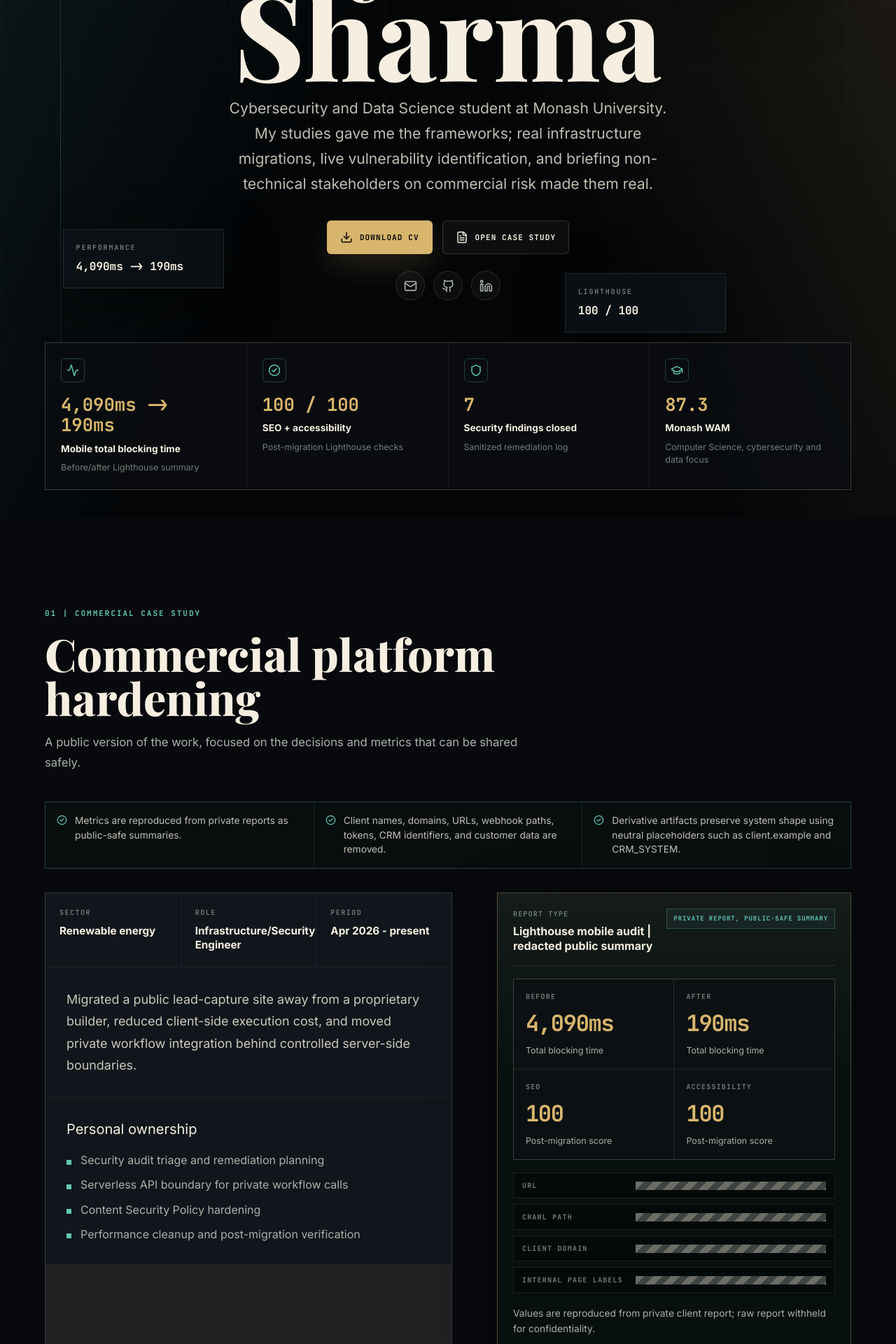
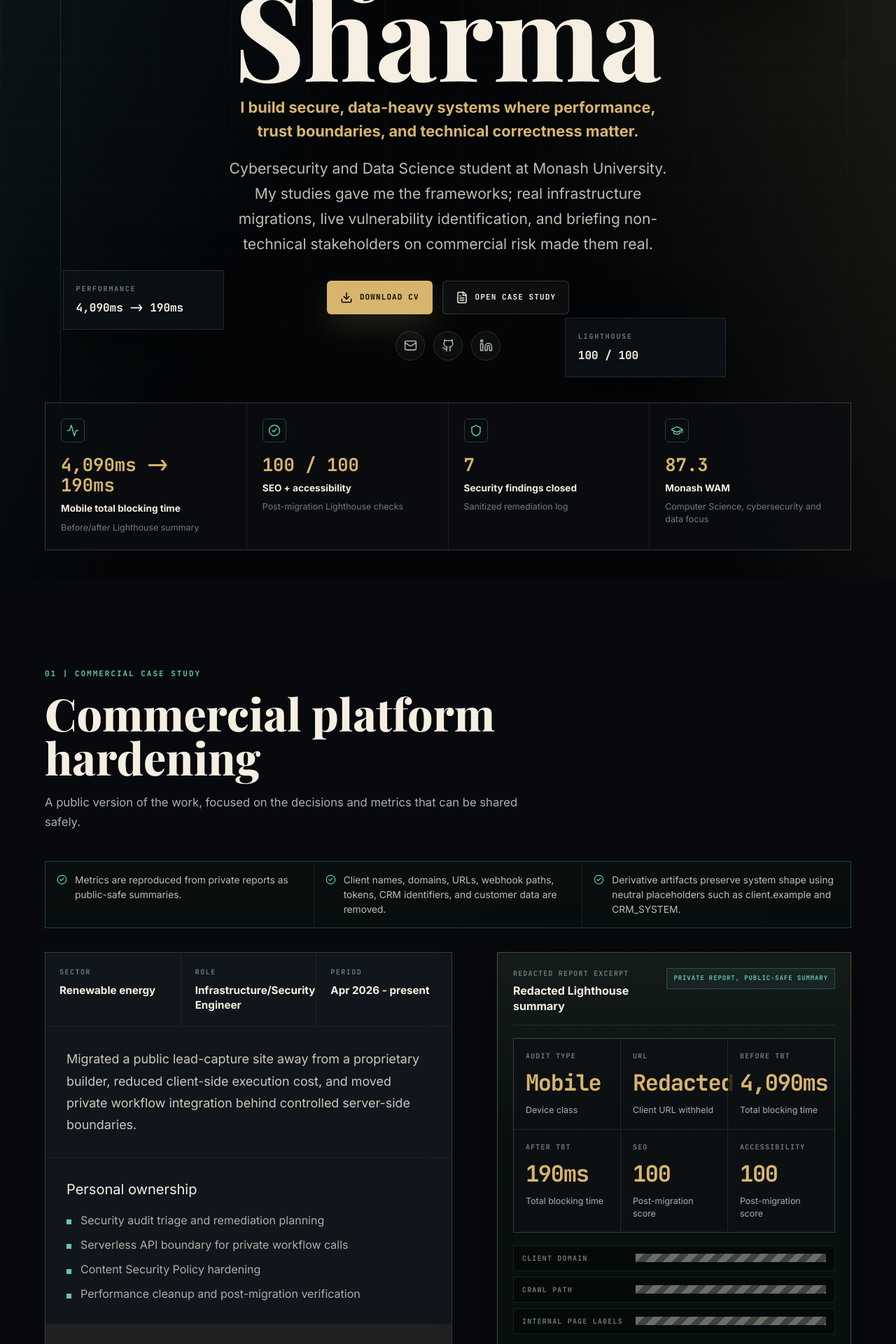
Before and after one commit to Div3-333/Div3-333.github.io, a React (Vite) app: page / in a window 1280 px wide. Shown: the part 320-2240 px from the top of the page at 70% size. Built offline with nearby package versions, Linux system fonts and the light colour scheme; a web font is replaced by a local one.

Commit message:
Refine portfolio evidence and project CTAs

```diff
--- a/src/App.jsx
+++ b/src/App.jsx
@@ -122,7 +122,7 @@ const vulnerabilityMatrix = [
     owasp: 'Cryptographic Failures',
     summary: 'Client-side runtime exposed private workflow credentials to public inspection.',
     remediation: 'Moved private workflow submission behind serverless validation and rotated exposed values.',
-    verification: 'Bundle review + credential rotation check',
+    verification: 'Server-side boundary test',
     status: 'Closed',
   },
   {
@@ -131,7 +131,7 @@ const vulnerabilityMatrix = [
     owasp: 'Broken Access Control',
     summary: 'Public intake path allowed unauthenticated workflow submission.',
     remediation: 'Moved submission handling behind serverless validation boundary.',
-    verification: 'Manual request replay + schema validation test',
+    verification: 'Manual replay test',
     status: 'Closed',
   },
   {
@@ -140,7 +140,7 @@ const vulnerabilityMatrix = [
     owasp: 'Security Misconfiguration',
     summary: 'Browser execution policy allowed broad script execution and weak source control.',
     remediation: 'Replaced permissive script rules with a Content Security Policy allowlist.',
-    verification: 'Header inspection + browser console check',
+    verification: 'CSP header review',
     status: 'Closed',
   },
   {
@@ -149,7 +149,7 @@ const vulnerabilityMatrix = [
     owasp: 'Vulnerable Components',
     summary: 'Public bundle included stale dependencies and unnecessary runtime surface.',
     remediation: 'Removed unused packages, reduced shipped JavaScript, and rechecked lockfile exposure.',
-    verification: 'Dependency audit + bundle inspection',
+    verification: 'Dependency audit',
     status: 'Closed',
   },
   {
@@ -158,7 +158,7 @@ const vulnerabilityMatrix = [
     owasp: 'Injection',
     summary: 'Lead object fields crossed trust boundaries before server-side validation.',
     remediation: 'Validated LEAD_OBJECT payloads before downstream private workflow writes.',
-    verification: 'Schema validation test + malformed payload replay',
+    verification: 'Schema validation check',
     status: 'Closed',
   },
   {
@@ -167,7 +167,7 @@ const vulnerabilityMatrix = [
     owasp: 'Security Logging and Monitoring',
     summary: 'Public runtime made performance and failure diagnosis difficult during intake flow testing.',
     remediation: 'Reduced script chain and separated public rendering from private workflow handling.',
-    verification: 'Before/after Lighthouse mobile audit',
+    verification: 'Lighthouse re-run',
     status: 'Closed',
   },
   {
@@ -176,7 +176,7 @@ const vulnerabilityMatrix = [
     owasp: 'Security Misconfiguration',
     summary: 'Metadata, landmarks, and crawl-facing semantics were inconsistent after builder export.',
     remediation: 'Corrected page semantics, contrast, landmarks, and crawl-facing metadata.',
-    verification: 'Accessibility audit + SEO crawl summary',
+    verification: 'Accessibility scan',
     status: 'Closed',
   },
 ];
@@ -186,6 +186,7 @@ const projectCards = [
     title: 'Indian Language Morphological Analyzer',
     subtitle: 'LLM-assisted linguistic analysis',
     visual: 'morphology',
+    artifactId: 'morphology-sample-output',
     tech: ['Next.js', 'FastAPI', 'Gemini API', 'JSON contracts'],
     problem:
       'Agglutinative and morphologically rich languages need analysis that preserves root, suffix, and contextual information instead of flattening everything into loose tokens.',
@@ -198,12 +199,16 @@ const projectCards = [
       'Structured response schema validity',
       'Root/suffix sample output artifact',
     ],
-    links: [{ label: 'Source', href: 'https://github.com/Div3-333/cognition-n-context' }],
+    links: [
+      { label: 'Source', href: 'https://github.com/Div3-333/cognition-n-context', kind: 'source' },
+      { label: 'Sample Output', href: '#morphology-sample-output', kind: 'artifact' },
+    ],
   },
   {
     title: 'Wrought-Iron',
     subtitle: 'Local-first secure data wrangling',
     visual: 'wrought',
+    artifactId: 'wrought-architecture',
     tech: ['Rust', 'Python', 'Django', 'Desktop packaging'],
     problem:
       'Sensitive datasets are often pushed through convenience tooling that treats file handling, local processing, and release integrity as afterthoughts.',
@@ -216,12 +221,16 @@ const projectCards = [
       'Local-only processing pipeline',
       'No cloud upload required',
     ],
-    links: [{ label: 'Source', href: 'https://github.com/Div3-333/Wrought-Iron' }],
+    links: [
+      { label: 'Source', href: 'https://github.com/Div3-333/Wrought-Iron', kind: 'source' },
+      { label: 'Releases / Architecture', href: '#wrought-architecture', kind: 'artifact' },
+    ],
   },
   {
     title: 'Indus Valley Script Research',
     subtitle: 'Computational epigraphy and corpus modeling',
     visual: 'indus',
+    artifactId: 'indus-frequency-notes',
     tech: ['Python', 'Statistics', 'Corpus hygiene', 'Philology'],
     problem:
       'Undeciphered script claims often jump to visual resemblance before establishing distributional baselines and positional grammar.',
@@ -234,7 +243,10 @@ const projectCards = [
       'Corpus frequency tables',
       'Mini distribution chart',
     ],
-    links: [{ label: 'Source', href: 'https://github.com/Div3-333/Indus-Valley-Script-IVS' }],
+    links: [
+      { label: 'Source', href: 'https://github.com/Div3-333/Indus-Valley-Script-IVS', kind: 'source' },
+      { label: 'Frequency Notes', href: '#indus-frequency-notes', kind: 'artifact' },
+    ],
   },
 ];
 
@@ -346,7 +358,7 @@ function ArchitectureMap({ variant }) {
       ]
     : [
         { label: 'Browser' },
-        { label: 'Edge deployment' },
+        { label: 'Edge host' },
         { label: 'Serverless validation', badge: 'Schema validation', tone: 'safe' },
         { label: 'Secret isolation', badge: 'Secrets removed from client', tone: 'safe' },
         { label: 'Private workflow', badge: 'CSP allowlist', tone: 'safe' },
@@ -383,20 +395,30 @@ function ClientSafeLighthouseArtifact() {
     <div className="lighthouse-artifact" aria-label="Redacted Lighthouse public summary artifact">
       <div className="artifact-report-header">
         <div>
-          <span>Report type</span>
-          <strong>Lighthouse mobile audit | redacted public summary</strong>
+          <span>Redacted report excerpt</span>
+          <strong>Redacted Lighthouse summary</strong>
         </div>
         <em>Private report, public-safe summary</em>
       </div>
 
       <div className="artifact-metric-grid">
         <div>
-          <span>Before</span>
+          <span>Audit type</span>
+          <strong>Mobile</strong>
+          <p>Device class</p>
+        </div>
+        <div>
+          <span>URL</span>
+          <strong>Redacted</strong>
+          <p>Client URL withheld</p>
+        </div>
+        <div>
+          <span>Before TBT</span>
           <strong>4,090ms</strong>
           <p>Total blocking time</p>
         </div>
         <div>
-          <span>After</span>
+          <span>After TBT</span>
           <strong>190ms</strong>
           <p>Total blocking time</p>
         </div>
@@ -413,7 +435,7 @@ function ClientSafeLighthouseArtifact() {
       </div>
 
       <div className="redacted-field-grid" aria-label="Redacted Lighthouse fields">
-        {['URL', 'Crawl path', 'Client domain', 'Internal page labels'].map((field) => (
+        {['Client domain', 'Crawl path', 'Internal page labels'].map((field) => (
           <div className="redacted-field" key={field}>
             <span>{field}</span>
             <strong>REDACTED</strong>
@@ -422,7 +444,7 @@ function ClientSafeLighthouseArtifact() {
       </div>
 
       <p className="artifact-note">
-        Values are reproduced from private client report; raw report withheld for confidentiality.
+        Values are reproduced from private client report. Client URL and page labels withheld.
       </p>
     </div>
   );
@@ -485,10 +507,10 @@ function SecurityTracker() {
   );
 }
 
-function ProjectVisual({ type }) {
+function ProjectVisual({ type, id }) {
   if (type === 'morphology') {
     return (
-      <div className="project-visual morphology-visual" aria-label="Sample morphology output">
+      <div id={id} className="project-visual morphology-visual" aria-label="Sample morphology output">
         <div className="terminal-bar">
           <span />
           <span />
@@ -498,15 +520,15 @@ function ProjectVisual({ type }) {
         <div className="morphology-artifact">
           <div className="morphology-row">
             <span>Input token</span>
-            <strong>வீட்டில்</strong>
+            <strong>{'\u0BB5\u0BC0\u0B9F\u0BCD\u0B9F\u0BBF\u0BB2\u0BCD'}</strong>
           </div>
           <div className="morphology-row">
             <span>Detected root</span>
-            <strong>வீடு</strong>
+            <strong>{'\u0BB5\u0BC0\u0B9F\u0BC1'}</strong>
           </div>
           <div className="morphology-row">
             <span>Suffix / features</span>
-            <strong>இல் | locative case</strong>
+            <strong>{'\u0B87\u0BB2\u0BCD'} | locative case</strong>
           </div>
           <div className="morphology-row">
             <span>Confidence note</span>
@@ -520,7 +542,7 @@ function ProjectVisual({ type }) {
 
   if (type === 'wrought') {
     return (
-      <div className="project-visual pipeline-visual" aria-label="Local processing pipeline">
+      <div id={id} className="project-visual pipeline-visual" aria-label="Local processing pipeline">
         {['Import file', 'Validate schema', 'Local transform', 'Preview diff', 'Export cleaned dataset'].map((step, index) => (
           <div className="pipeline-step" key={step}>
             <Database size={16} />
@@ -534,7 +556,7 @@ function ProjectVisual({ type }) {
   }
 
   return (
-    <div className="project-visual corpus-visual" aria-label="Indus Valley Script corpus coverage chart">
+    <div id={id} className="project-visual corpus-visual" aria-label="Indus Valley Script corpus coverage chart">
       <div className="frequency-header">
         <span>Frequency distribution</span>
         <strong>Top 60 signs</strong>
@@ -596,6 +618,9 @@ function App() {
         >
           <p className="hero-kicker">Cybersecurity | Data Science | AI Engineering</p>
           <h1>Divyanshu Sharma</h1>
+          <p className="hero-thesis">
+            I build secure, data-heavy systems where performance, trust boundaries, and technical correctness matter.
+          </p>
           <p className="hero-copy">
             Cybersecurity and Data Science student at Monash University. My studies gave me the frameworks;
             real infrastructure migrations, live vulnerability identification, and briefing non-technical
@@ -699,7 +724,7 @@ function App() {
             </div>
             <div className="comparison-panel is-after">
               <p className="panel-label">After</p>
-              <h3>Edge deployment</h3>
+              <h3>Edge host</h3>
               <div className="delta-number">190ms</div>
               <p>Validated after migration with trimmed scripts, isolated secrets, and cleaner page semantics.</p>
             </div>
@@ -775,7 +800,7 @@ function App() {
           <div className="project-stack">
             {projectCards.map((project) => (
               <article className="project-panel" key={project.title}>
-                <ProjectVisual type={project.visual} />
+                <ProjectVisual type={project.visual} id={project.artifactId} />
                 <div className="project-main">
                   <p className="project-subtitle">{project.subtitle}</p>
                   <h3>{project.title}</h3>
@@ -811,13 +836,24 @@ function App() {
                   </div>
                 </div>
                 <div className="project-links">
-                  {project.links.map((link) => (
-                    <a className="project-link" href={link.href} target="_blank" rel="noreferrer" key={link.href}>
-                      <Code2 size={18} />
-                      {link.label}
-                      <ArrowUpRight size={16} />
-                    </a>
-                  ))}
+                  {project.links.map((link) => {
+                    const isExternal = link.href.startsWith('http');
+                    const Icon = link.kind === 'source' ? Code2 : FileText;
+
+                    return (
+                      <a
+                        className="project-link"
+                        href={link.href}
+                        target={isExternal ? '_blank' : undefined}
+                        rel={isExternal ? 'noreferrer' : undefined}
+                        key={link.href}
+                      >
+                        <Icon size={18} />
+                        {link.label}
+                        {isExternal && <ArrowUpRight size={16} />}
+                      </a>
+                    );
+                  })}
                 </div>
               </article>
             ))}
--- a/src/index.css
+++ b/src/index.css
@@ -237,6 +237,16 @@ a {
   text-wrap: balance;
 }
 
+.hero-thesis {
+  width: min(760px, 100%);
+  margin: 0 auto 18px;
+  color: var(--gold);
+  font-size: clamp(1.05rem, 2vw, 1.36rem);
+  font-weight: 700;
+  line-height: 1.55;
+  text-wrap: balance;
+}
+
 .hero-copy {
   width: min(780px, 100%);
   margin: 0 auto;
@@ -605,7 +615,7 @@ a {
 
 .artifact-metric-grid {
   display: grid;
-  grid-template-columns: repeat(2, minmax(0, 1fr));
+  grid-template-columns: repeat(3, minmax(0, 1fr));
   gap: 1px;
   border: 1px solid rgba(246, 239, 225, 0.11);
   background: rgba(246, 239, 225, 0.1);
@@ -1633,6 +1643,11 @@ a {
     text-align: left;
   }
 
+  .hero-thesis,
+  .hero-copy {
+    margin-inline: 0;
+  }
+
   .hero-actions,
   .social-row {
     justify-content: flex-start;
```
